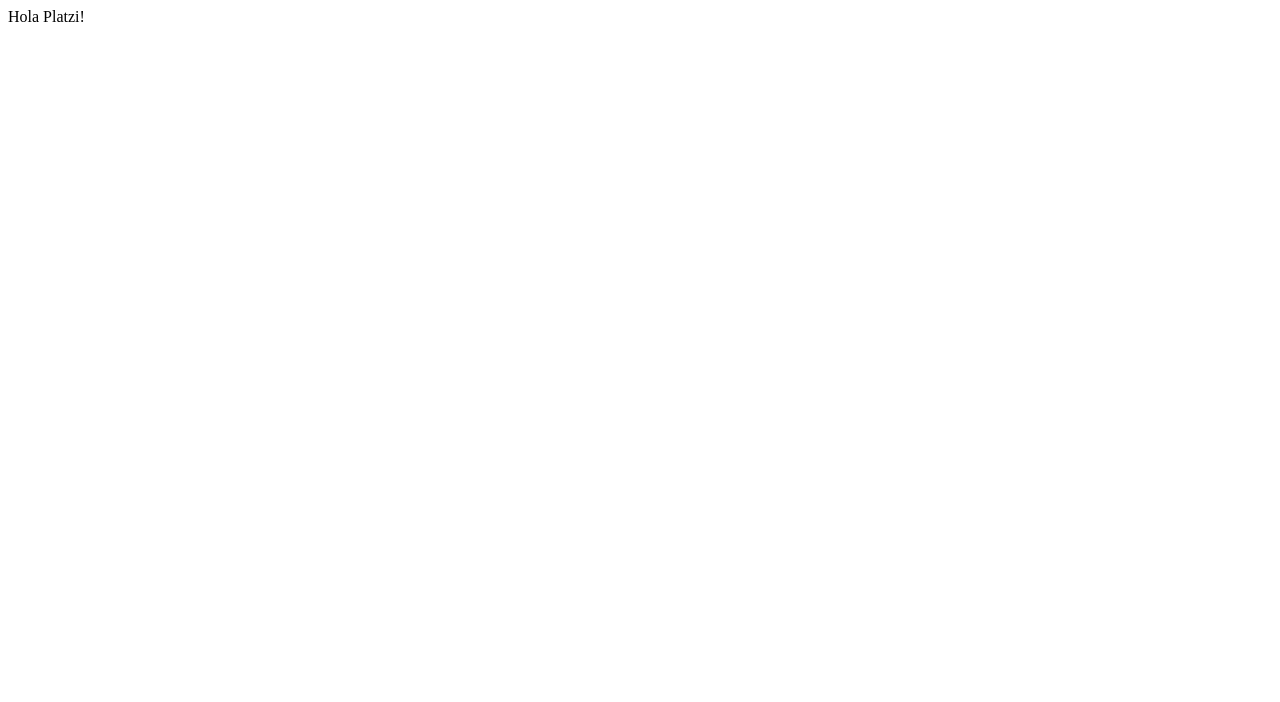
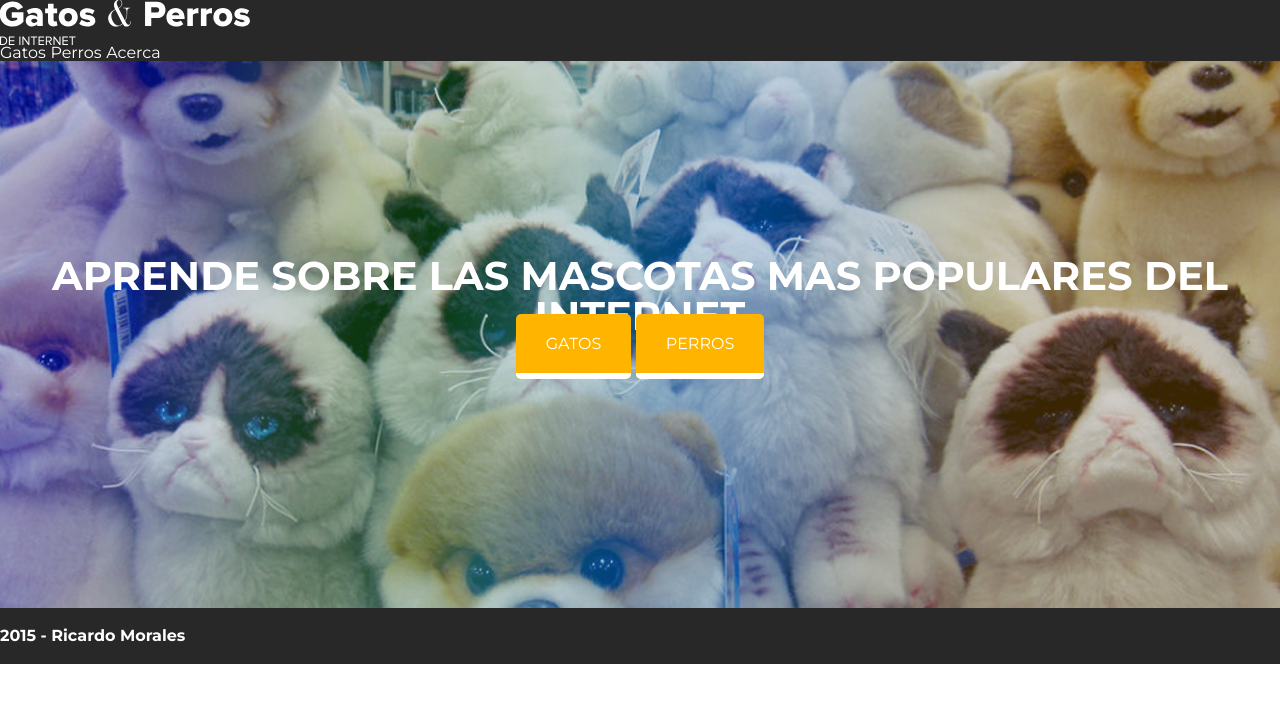
Before and after one commit to Ricindigus/richiFrontend, a plain HTML site: page index.html in a window 1280 px wide. Drawn offline with Linux system fonts and the light colour scheme.

Commit message:
Primer entregable: Header,section y footer, falta corregir scroll vertical

```diff
--- a/index.html
+++ b/index.html
@@ -2,9 +2,30 @@
 <html>
 <head>
 	<title>Gatos y Perros del Internet</title>
+	<link rel="stylesheet" type="text/css" href="style.css">
+	<link rel="stylesheet" type="text/css" href="https://fonts.googleapis.com/css?family=Montserrat:400,700">
 	<meta charset = "UTF-8"/>
 </head>
 <body>
-	Hola Platzi!
+	<header>
+		<img src="assets/logo.svg"/>
+		<nav>
+			<ul>
+				<li>Gatos</li>
+				<li>Perros</li>
+				<li>Acerca</li>
+			</ul>
+		</nav>
+	</header>
+
+	<section class = "home">
+		<h1>Aprende sobre las mascotas mas populares del internet</h1>
+		<a href="gatos.html" class = "boton">Gatos</a>
+		<a href="perros.html" class = "boton">Perros</a>
+	</section>
+
+	<footer>
+		2015 - <a href="http://twitter.com/ricindigus">Ricardo Morales</a>
+	</footer>
 </body>
 </html>
--- /dev/null
+++ b/style.css
@@ -0,0 +1,111 @@
+html, body, div, span, applet, object, iframe,
+h1, h2, h3, h4, h5, h6, p, blockquote, pre,
+a, abbr, acronym, address, big, cite, code,
+del, dfn, em, img, ins, kbd, q, s, samp,
+small, strike, strong, sub, sup, tt, var,
+b, u, i, center,
+dl, dt, dd, ol, ul, li,
+fieldset, form, label, legend,
+table, caption, tbody, tfoot, thead, tr, th, td,
+article, aside, canvas, details, embed,
+figure, figcaption, footer, header, hgroup,
+menu, nav, output, ruby, section, summary,
+time, mark, audio, video {
+	margin: 0;
+	padding: 0;
+	border: 0;
+	font-size: 100%;
+	font: inherit;
+	vertical-align: baseline;
+}
+/* HTML5 display-role reset for older browsers */
+article, aside, details, figcaption, figure,
+footer, header, hgroup, menu, nav, section {
+	display: block;
+}
+body {
+	line-height: 1;
+}
+ol, ul {
+	list-style: none;
+}
+blockquote, q {
+	quotes: none;
+}
+blockquote:before, blockquote:after,
+q:before, q:after {
+	content: '';
+	content: none;
+}
+table {
+	border-collapse: collapse;
+	border-spacing: 0;
+}
+
+/*-----------------------------------*/
+
+html,body {
+	color: #282828;
+	height: 100%;
+	font-family: 'Montserrat', sans-serif;
+	font-weight: 700;
+}
+
+header, footer {
+	background-color: #282828;
+	position: absolute;
+	width: 100%;
+}
+
+header img {
+	width : 250px;
+	display: block;
+}
+
+nav ul li {
+	color: #FFFFFF;
+	display: inline;
+	font-weight: 400;
+}
+
+.home {
+	background: #FFFFFF url('assets/bg.jpg') no-repeat center center fixed;
+	background-size: cover;
+	-webkit-background-size: cover;
+	-moz-background-size: cover;
+	text-align: center;
+	color: #FFFFFF;
+	padding: 20% 0;
+	box-sizing: border-box;
+}
+
+h1 {
+	font-size: 40px;
+	text-transform: uppercase;
+	font-weight: 700;
+}
+
+.boton {
+	color: #FFFFFF;
+	text-decoration: none;
+	text-transform: uppercase;
+	background-color: #ffb400;
+	padding: 20px 30px;
+	font-weight: 400;
+	border-bottom: 6px solid;
+	border-radius: 5px;
+	-webkit-border-radius: 5px;
+}
+
+footer {
+	padding: 20px 0;
+	box-sizing: border-box;
+}
+
+footer , footer a{
+	color: #FFFFFF;
+}
+
+a {
+	text-decoration: none;
+}
```
Also changed, not shown: assets/bg.jpg (added), assets/logo.svg (added), notas_de_la_clase_01.txt (added).
